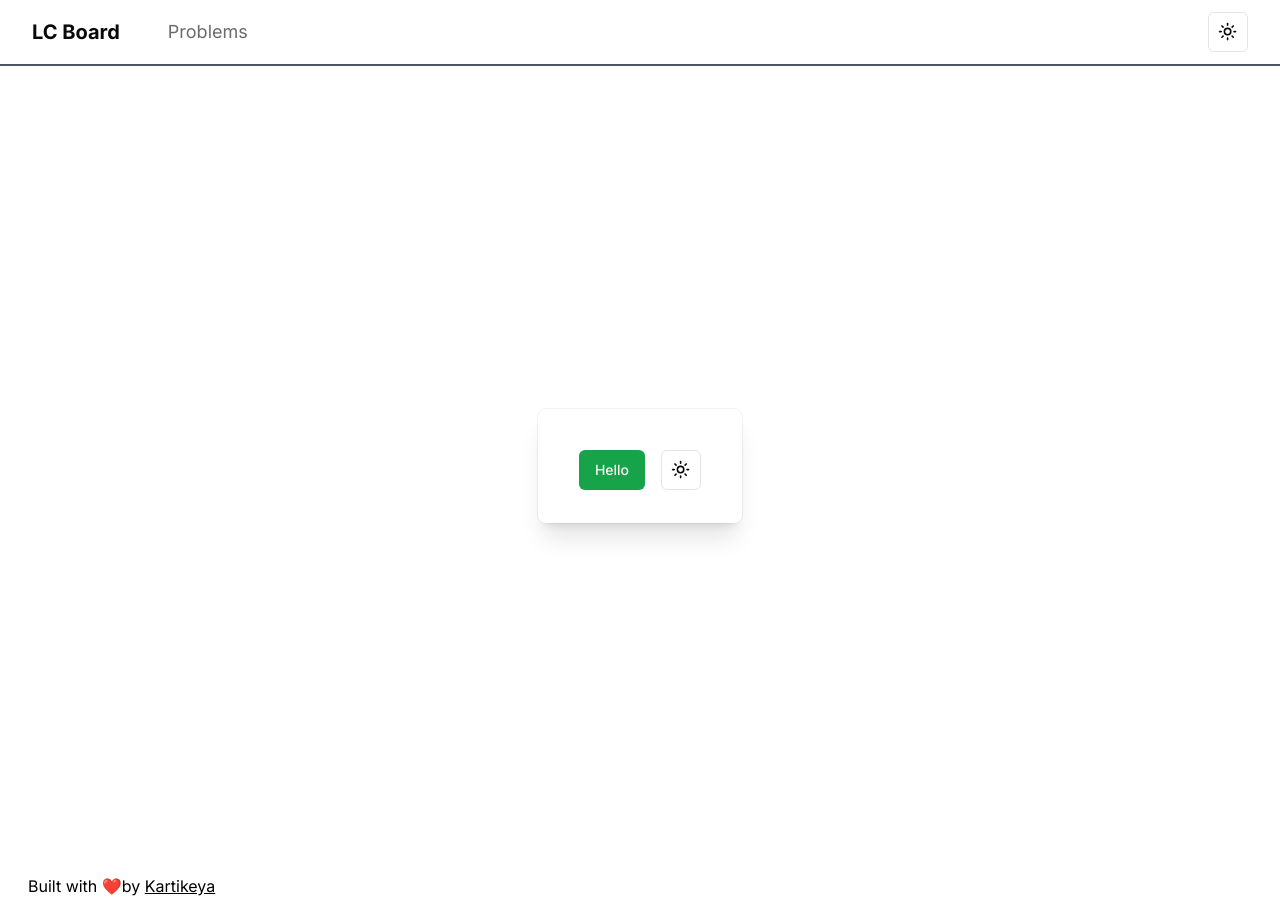
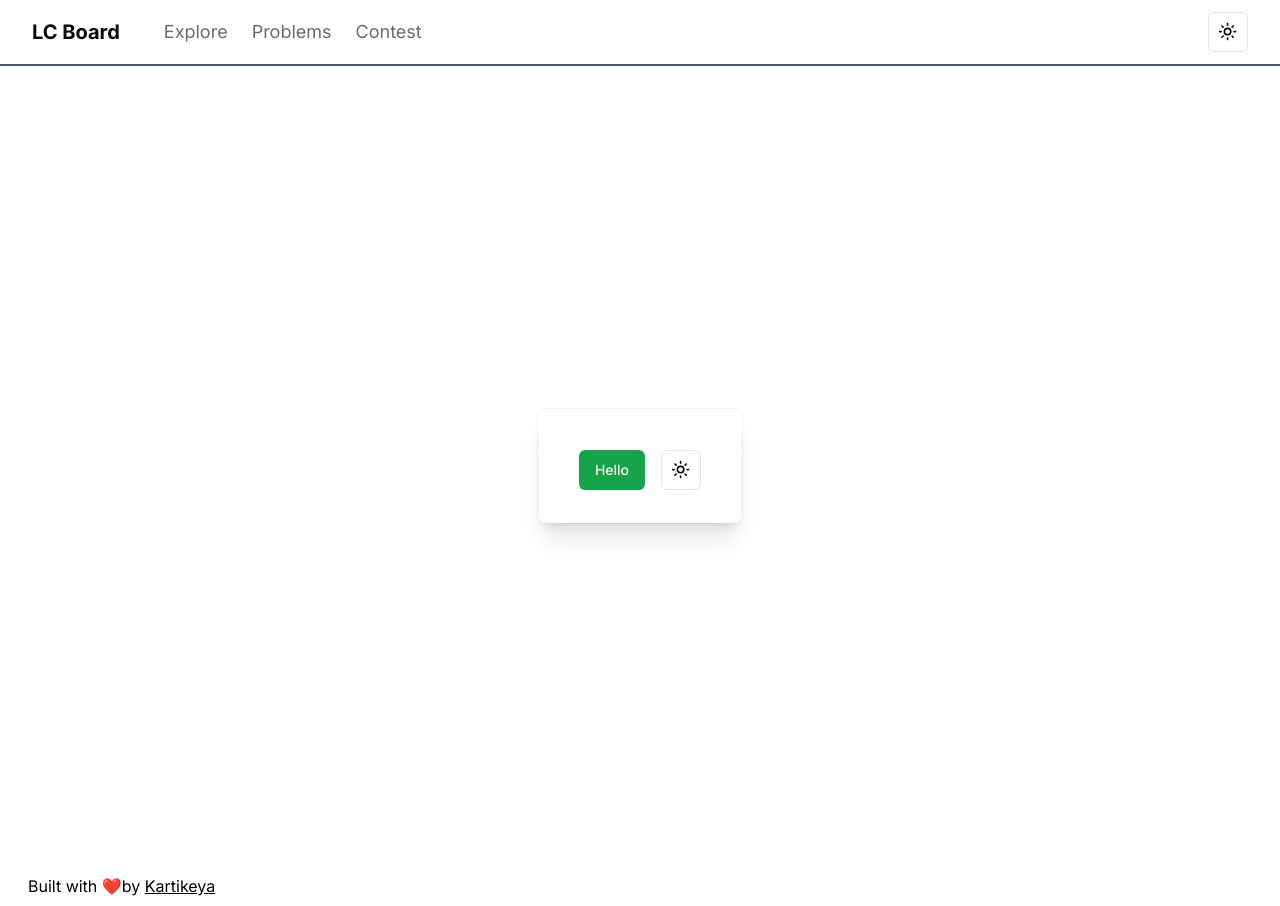
Before and after one commit to kartik3yaS/LeetCode-WhiteBoard, a Next.js app: page / in a window 1280 px wide. Built offline with nearby package versions, Linux system fonts and the light colour scheme.

Commit message:
updated nav

```diff
--- a/components/main-nav.tsx
+++ b/components/main-nav.tsx
@@ -13,12 +13,21 @@ export function MainNav() {
         <>
             <div className="p-3 hidden md:flex flex-grow justify-between">
                 <div className="flex items-center space-x-6">
-                    <Link href="/" className="mr-6 ml-5 flex items-center space-x-2">
+                    <Link href="/" className="mr-5 ml-5 flex items-center space-x-2">
                         <span className="hidden text-xl font-bold sm:inline-block">
                             LC Board
                         </span>
                     </Link>
                     <nav className="flex items-center gap-4 text-sm lg:gap-6">
+                    <Link
+                        href="https://leetcode.com/explore/"
+                        className={cn(
+                            "transition-colors hover:text-foreground/80",
+                            pathname === "https://leetcode.com/explore/" ? "text-foreground" : "text-foreground/60"
+                        )}
+                        >
+                            <span className="text-lg">Explore</span>
+                        </Link>
                         <Link
                         href="https://leetcode.com/problemset/"
                         className={cn(
@@ -27,6 +36,15 @@ export function MainNav() {
                         )}
                         >
                             <span className="text-lg">Problems</span>
+                        </Link>
+                        <Link
+                        href="https://leetcode.com/contest/"
+                        className={cn(
+                            "transition-colors hover:text-foreground/80",
+                            pathname === "https://leetcode.com/contest/" ? "text-foreground" : "text-foreground/60"
+                        )}
+                        >
+                            <span className="text-lg">Contest</span>
                         </Link>
                     </nav>
                 </div>
```
